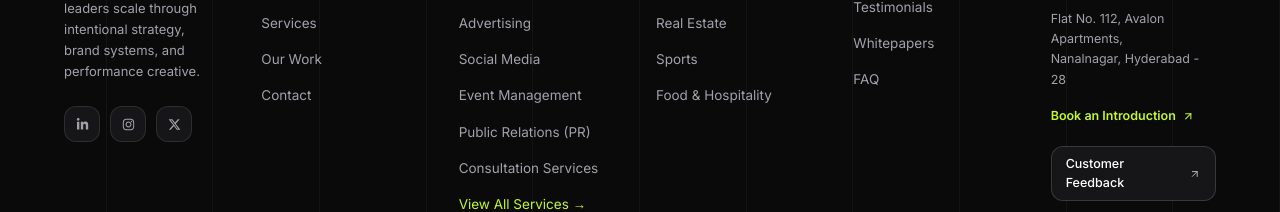
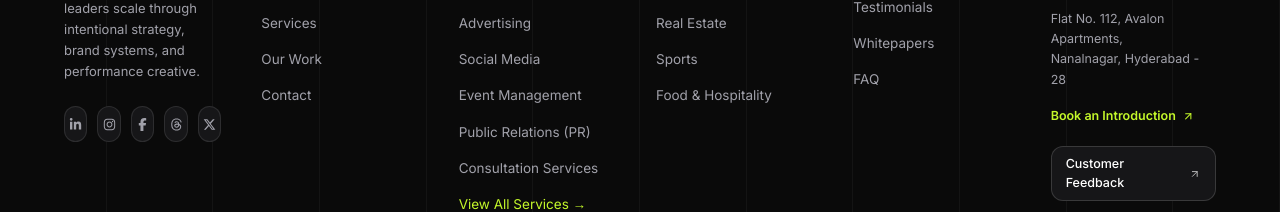
Before and after one commit to parveezz/Marketing_website, a React (Vite) app: page / in a window 1280 px wide. Shown: the part 6062-6274 px from the top of the page. Built offline with nearby package versions, Linux system fonts and the light colour scheme.

Commit message:
feat: add Instagram, Facebook, and Threads social links to footer

```diff
--- a/src/Components/Footer.jsx
+++ b/src/Components/Footer.jsx
@@ -1,6 +1,6 @@
 import { useState } from "react";
 import { Link } from "react-router-dom";
-import { FaLinkedinIn, FaInstagram, FaXTwitter } from "react-icons/fa6";
+import { FaLinkedinIn, FaInstagram, FaFacebookF, FaThreads, FaXTwitter } from "react-icons/fa6";
 import { FiArrowUpRight, FiMail, FiPhone, FiStar } from "react-icons/fi";
 import ZihLogo from "./Common/ZihLogo";
 
@@ -78,13 +78,31 @@ const Footer = () => {
                 <FaLinkedinIn size={13} />
               </a>
               <a
-                href="https://instagram.com"
+                href="https://www.instagram.com/zh_marketing_consultancy?stkn=MTh0aG9iOHZ1MjhlbQ=="
                 target="_blank"
                 rel="noreferrer"
                 aria-label="Instagram"
                 className="flex h-9 w-9 items-center justify-center rounded-xl border border-white/10 bg-[#161618] text-[#a1a1aa] transition-all duration-200 hover:-translate-y-0.5 hover:border-white/30 hover:bg-white/10 hover:text-[#c4f82a]"
               >
                 <FaInstagram size={13} />
+              </a>
+              <a
+                href="https://www.facebook.com/share/1GnAU8YwcU/"
+                target="_blank"
+                rel="noreferrer"
+                aria-label="Facebook"
+                className="flex h-9 w-9 items-center justify-center rounded-xl border border-white/10 bg-[#161618] text-[#a1a1aa] transition-all duration-200 hover:-translate-y-0.5 hover:border-white/30 hover:bg-white/10 hover:text-[#c4f82a]"
+              >
+                <FaFacebookF size={13} />
+              </a>
+              <a
+                href="https://www.threads.com/@zh_marketing_consultancy"
+                target="_blank"
+                rel="noreferrer"
+                aria-label="Threads"
+                className="flex h-9 w-9 items-center justify-center rounded-xl border border-white/10 bg-[#161618] text-[#a1a1aa] transition-all duration-200 hover:-translate-y-0.5 hover:border-white/30 hover:bg-white/10 hover:text-[#c4f82a]"
+              >
+                <FaThreads size={13} />
               </a>
               <a
                 href="https://x.com"
```
